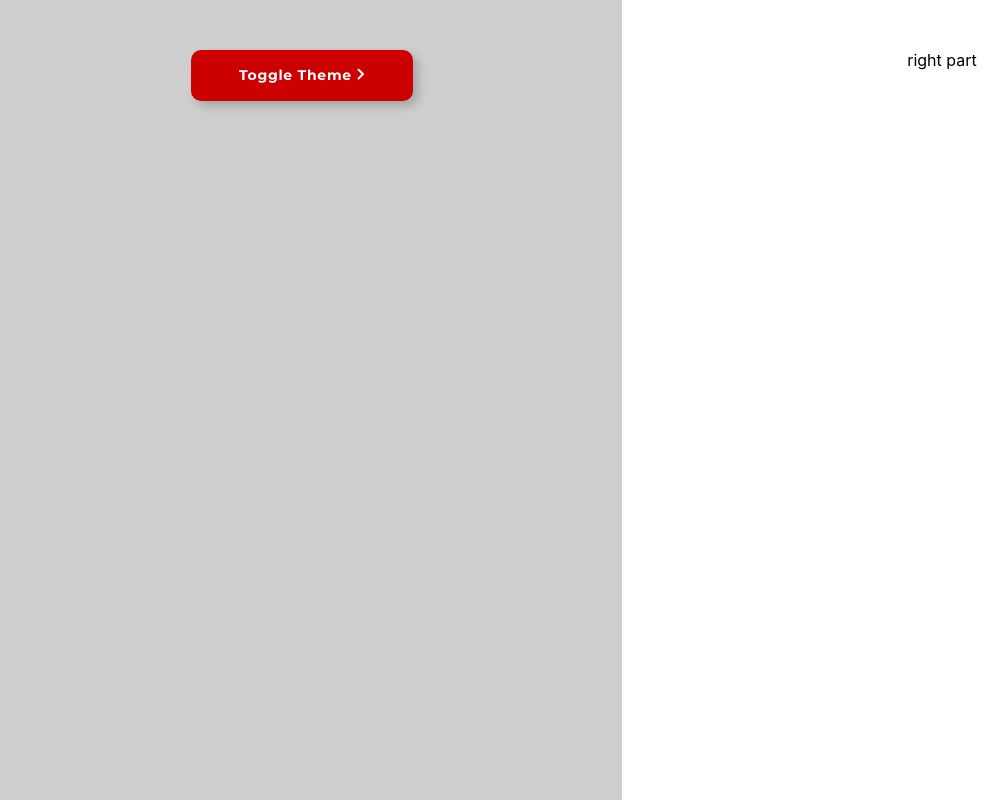
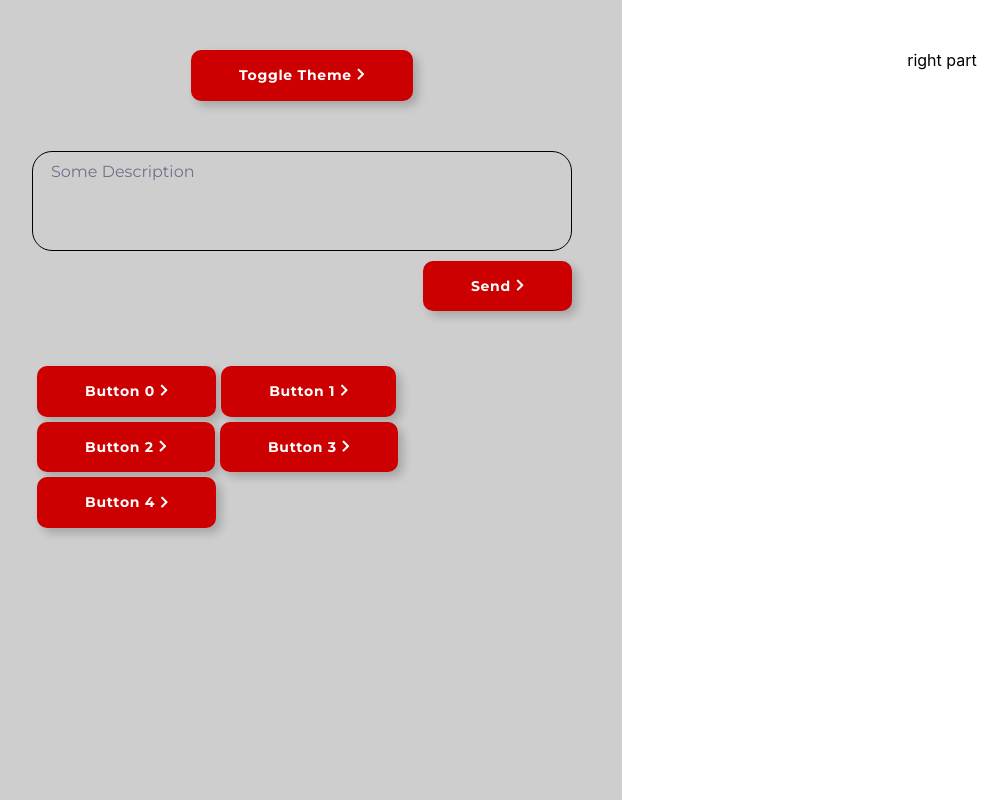
Before and after one commit to luckyboy125/basic-react-fundamentals, a React (Create React App) app: page / in a window 1280 px wide. Shown: the whole page, without its empty margins (18-1026 px from the left). Built offline with nearby package versions, Linux system fonts and the light colour scheme.

Commit message:
finish left part html element

```diff
--- a/src/App.tsx
+++ b/src/App.tsx
@@ -1,11 +1,15 @@
 import React, { useState } from "react";
 import "./App.css";
 import ActionButton from "./component/ActionButton/ActionButton";
+import TextareaAutosize from "@material-ui/core/TextareaAutosize";
 import { useStyles } from "./Style";
 import { ThemeContext } from "./theme/ThemeProvider";
 
 function App() {
   const classes = useStyles();
+  const [des, setDes] = useState("");
+  const buttonArray = [0, 1, 2, 3, 4];
+
   const darkTheme = "darkTheme";
   const lightTheme = "lightTheme";
   const curThemeName = localStorage.getItem("appTheme") || "darkTheme";
@@ -21,14 +25,46 @@ function App() {
     }
   };
 
+  const handleDes = (e: any) => {
+    setDes(e.target.value);
+  };
+
   return (
     <div className={classes.root}>
       <div className={classes.left}>
-        <ActionButton
-          action={handleToggle}
-          content="Toggle Theme"
-          className={classes.topBtn}
-        />
+        <div className={classes.firstPart}>
+          <ActionButton
+            action={handleToggle}
+            content="Toggle Theme"
+            className={classes.topBtn}
+          />
+        </div>
+        <div className={classes.secondPart}>
+          <textarea
+            className={classes.descriptionTextField}
+            aria-label="maximum height"
+            placeholder="Some Description"
+            onChange={(e) => {
+              handleDes(e);
+            }}
+          />
+          <ActionButton
+            action={handleToggle}
+            content="Send"
+            className={classes.sendBtn}
+          />
+        </div>
+        <div className={classes.thirdPart}>
+          {buttonArray.map((item) => {
+            return (
+              <ActionButton
+                action={handleToggle}
+                content={`Button ${item.toString()}`}
+                className={classes.increaseBtn}
+              />
+            );
+          })}
+        </div>
       </div>
       <div className={classes.right}>right part</div>
     </div>
--- a/src/Style.tsx
+++ b/src/Style.tsx
@@ -13,8 +13,59 @@ export const useStyles = makeStyles((theme: Theme) =>
       textAlign: "center",
       background: theme.palette.background.default,
     },
+    firstPart: {
+      padding: "0 0 50px 0",
+    },
     topBtn: {
       margin: "auto",
+    },
+    secondPart: {
+      display: "flex",
+      flexDirection: "column",
+      justifyContent: "center",
+      alignItems: "end",
+    },
+    descriptionTextField: {
+      boxSizing: "border-box",
+      width: "100%",
+      display: "flex",
+      alignContent: "center",
+      padding: "10px",
+      border: "1px solid #000",
+      borderRadius: "20px",
+      background: theme.palette.background.default,
+      color: theme.palette.primary.light,
+      alignItems: "center",
+      paddingLeft: "18px",
+      fontFamily: "Montserrat",
+      fontWeight: "normal",
+      fontSize: "16px",
+      lineHeight: "19px",
+      minHeight: "100px",
+      resize: "none",
+      verticalAlign: "Top",
+      "&:focus-visible": {
+        outline: "none",
+      },
+      "&::placeholder": {
+        opacity: 1 /* Firefox */,
+        fontFamily: "Montserrat",
+        fontSize: "16px",
+        lineHeight: "19px",
+        color: "#70708F",
+      },
+    },
+    sendBtn: {
+      marginTop: "10px",
+    },
+    thirdPart: {
+      display: "flex",
+      alignItems: "center",
+      padding: "50px 0",
+      flexFlow: "wrap",
+    },
+    increaseBtn: {
+      margin: "5px 0 0 5px",
     },
     right: {
       padding: "50px",
```
